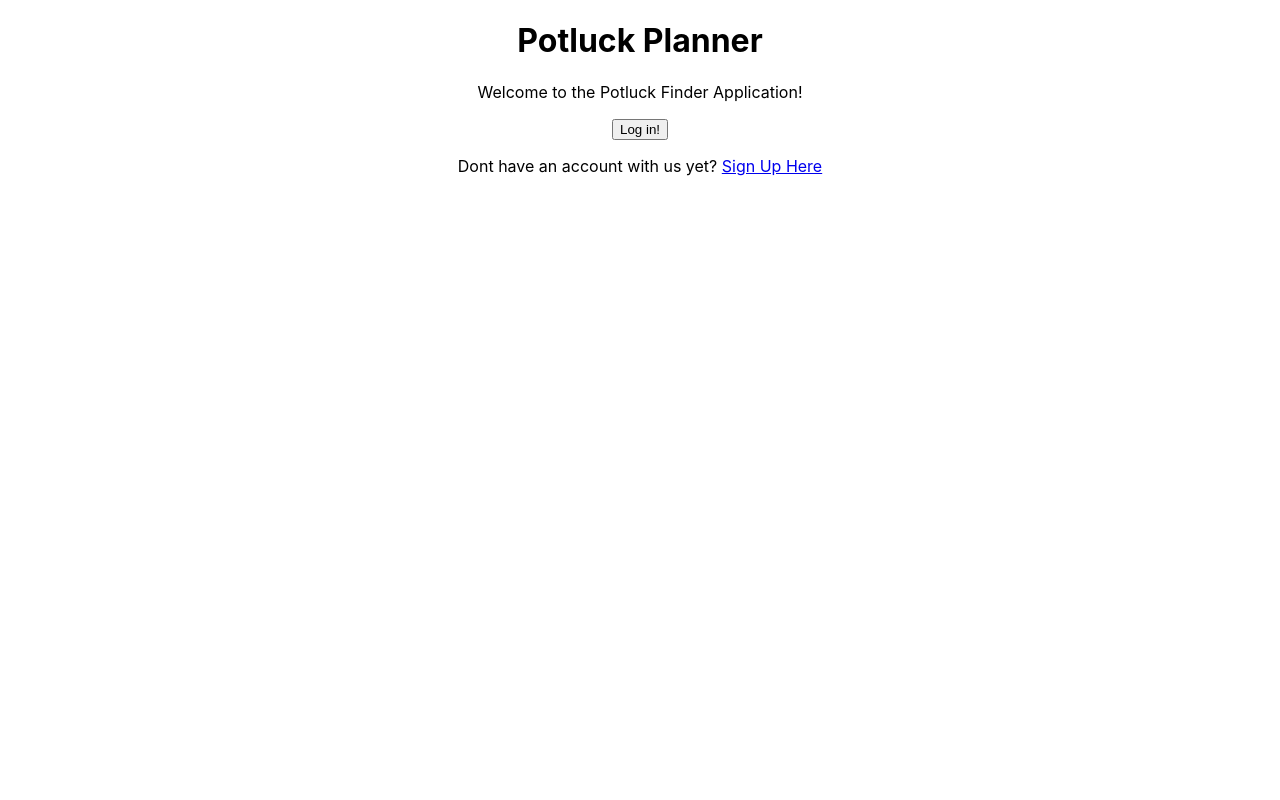
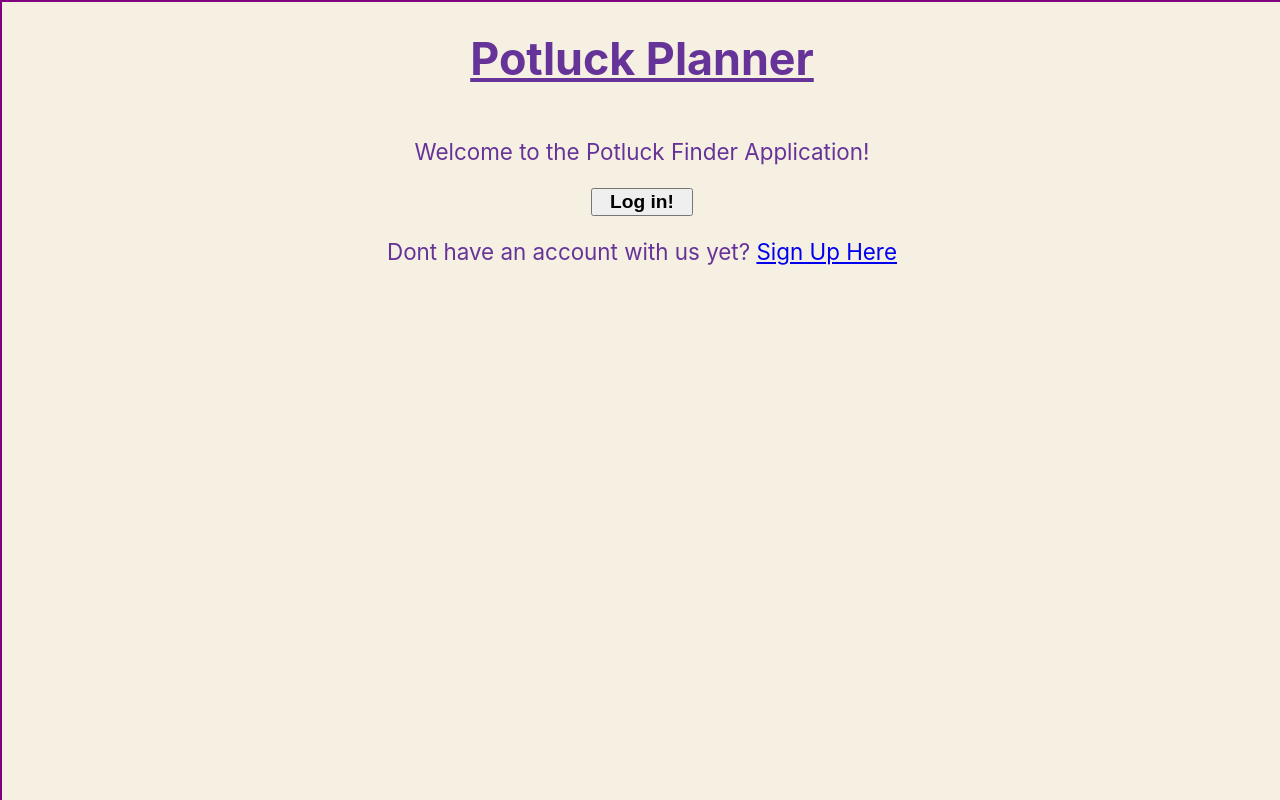
Before and after one commit to Build-Week-Potluck-Planner-tt41/front-end, a React (Create React App) app in the folder potluck/: page / in a window 1280 px wide. Shown: the top 800 px of the page. Built offline with nearby package versions, Linux system fonts and the light colour scheme; no server answers.

Commit message:
some styling and some errors fixed

```diff
--- a/potluck/public/index.html
+++ b/potluck/public/index.html
@@ -9,8 +9,11 @@
       name="description"
       content="Web site created using create-react-app"
     />
-    <link rel="preconnect" href="https://fonts.gstatic.com">
-    <link href="https://fonts.googleapis.com/css2?family=Poppins:ital,wght@0,300;0,400;0,500;0,600;0,700;0,800;0,900;1,300;1,400;1,500;1,600;1,700;1,800;1,900&display=swap" rel="stylesheet">
+    <link rel="preconnect" href="https://fonts.gstatic.com" />
+    <link
+      href="https://fonts.googleapis.com/css2?family=Poppins:ital,wght@0,300;0,400;0,500;0,600;0,700;0,800;0,900;1,300;1,400;1,500;1,600;1,700;1,800;1,900&display=swap"
+      rel="stylesheet"
+    />
     <link rel="apple-touch-icon" href="%PUBLIC_URL%/logo192.png" />
     <!--
       manifest.json provides metadata used when your web app is installed on a
@@ -26,7 +29,7 @@
       work correctly both with client-side routing and a non-root public URL.
       Learn how to configure a non-root public URL by running `npm run build`.
     -->
-    <title>React App</title>
+    <title>Potluck Organizer</title>
   </head>
   <body>
     <noscript>You need to enable JavaScript to run this app.</noscript>
--- a/potluck/src/App.js
+++ b/potluck/src/App.js
@@ -5,13 +5,13 @@ import AddPotLuck from "./components/addPotLuck";
 import { Route, Switch } from "react-router-dom";
 import SignUpForm from "./components/signUpForm";
 import LoginForm from "./components/LoginForm";
-import "./App.css";
 import GuestDash from "./components/guestDash";
 import SearchPot from "./components/searchPot";
 import AddGuestFood from "./components/addGuestFood";
 import DisplayGuestPot from "./components/displayGuestPot";
 import OrganizerDash from "./components/organizerDash";
 import EditPotluck from "./components/editPotluck";
+import "./App.css";
 
 function App() {
   const getPotLuck = () => {
--- a/potluck/src/components/HomePage.js
+++ b/potluck/src/components/HomePage.js
@@ -1,20 +1,54 @@
-import React from 'react'
-import {Link} from 'react-router-dom'
-const  HomePage = () => {
-
-    const handleSubmit= () =>{
-        window.location.href = "/login"
-    }
-return(
-    <header>
+import React from "react";
+import { Link } from "react-router-dom";
+import styled from "styled-components";
+const HomePage = () => {
+  const handleSubmit = () => {
+    window.location.href = "/login";
+  };
+  return (
+    <HomeHeader>
+      <HomeDiv>
         <h1>Potluck Planner</h1>
         <p>Welcome to the Potluck Finder Application!</p>
         <button onClick={handleSubmit}>Log in!</button>
-        <p>Dont have an account with us yet? <Link to ="/sign-up">Sign Up Here</Link> </p>
-    </header>
+        <p>
+          Dont have an account with us yet?{" "}
+          <Link to="/sign-up">Sign Up Here</Link>{" "}
+        </p>
+      </HomeDiv>
+    </HomeHeader>
+  );
+};
 
-)
-}
+const HomeHeader = styled.header`
+  background: #f5f0e1;
+  color: #663399;
+  width: 100%;
+  height: 130vh;
+  font-size: 1.4rem;
+  border: 2px purple solid;
+`;
 
+const HomeDiv = styled.div`
+  display: flex;
+  flex-direction: column;
+  justify-content: center;
+  align-items: center;
+
+  button {
+    font-size: 1.2rem;
+    font-weight: bold;
+    width: 8%;
+    text-decoration: none;
+  }
+
+  h1 {
+    text-decoration: underline;
+  }
+
+  p {
+    text-decoration: none;
+  }
+`;
 
 export default HomePage;
--- a/potluck/src/components/guestDash.js
+++ b/potluck/src/components/guestDash.js
@@ -1,107 +1,106 @@
-import React,{useState, useEffect}from 'react'
-import { axiosWithAuth } from '../utils/axioswithauth'
-import { useParams, Link, useHistory} from 'react-router-dom'
-import PotLuckCard, {PotCardDiv} from './potLuckCard'
-import styled from 'styled-components'
-import SearchPot from './searchPot'
+import React, { useState, useEffect } from "react";
+import { axiosWithAuth } from "../utils/axioswithauth";
+import { useParams, Link, useHistory } from "react-router-dom";
+import { PotCardDiv } from "./potLuckCard";
+import styled from "styled-components";
 
-function GuestDash ({getPotLuck}){
+function GuestDash({ getPotLuck }) {
+  const [potLuck, setPotLuck] = useState([]);
+  const [user, setUser] = useState([]);
+  // const[confirmedGuest, setConfirmedGuest] = useState([])
+  const { id } = useParams();
+  const { push } = useHistory();
+  console.log(user, id);
 
-    const[potLuck, setPotLuck]= useState([])
-    const [user, setUser] =useState([])
-    // const[confirmedGuest, setConfirmedGuest] = useState([])
-    const {id} = useParams()
-    const {push} = useHistory();
-
-    const fetchPotLuck = () =>{
+  const fetchPotLuck = () => {
     axiosWithAuth()
-            .get('/potlucks')
-            .then((res) =>{
-                console.log('GET Res in Guest Dashboard:',res)
-                setPotLuck(res.data)
+      .get("/potlucks")
+      .then((res) => {
+        console.log("GET Res in Guest Dashboard:", res);
+        setPotLuck(res.data);
       })
-            .catch((err)=>{
-                console.log('ERR getting potluck:',err.message)
-            })
-          }
-
+      .catch((err) => {
+        console.log("ERR getting potluck:", err.message);
+      });
+  };
 
   const fetchGuest = () => {
     axiosWithAuth()
-            .get('/guests/1')
-            .then((res)=>{
-                console.log('guest res:', res)
-                setUser(res.data)
+      .get("/guests/1")
+      .then((res) => {
+        console.log("guest res:", res);
+        setUser(res.data);
       })
-            .catch((err)=>{
-                console.log('Err in getting JONATHAN:',err)
+      .catch((err) => {
+        console.log("Err in getting JONATHAN:", err);
+      });
+  };
+  useEffect(() => {
+    fetchPotLuck();
+    fetchGuest();
+  }, []);
+
+  const handleConfirm = () => {
+    axiosWithAuth()
+      .post("/potlucks/1/guests/1/confirm")
+      .then((res) => {
+        // window.alert('You have confirmed')
+        console.log("res inside of confirm:", res);
+        push("/add-guestfood");
       })
-        }
-        useEffect(()=>{
-            fetchPotLuck()
-            fetchGuest()
-        },[])
+      .catch((err) => {
+        console.log("error confirming guest:", err);
+        window.alert("you have been confirmed to join this potluck");
+      });
+  };
 
-        const handleConfirm =() =>{
-            axiosWithAuth()
-            .post('/potlucks/1/guests/1/confirm')
-            .then((res) =>{
-                // window.alert('You have confirmed')
-                console.log('res inside of confirm:',res)
-                push('/add-guestfood')
-            })
-            .catch((err)=>{
-                console.log('error confirming guest:',err)
-                window.alert('you have been confirmed to join this potluck')
-            })
-        }
-
-
-    return(
-
-        <StyledGuestDashDiv >
+  return (
+    <StyledGuestDashDiv>
       <h2>Welcome to Guest DashBoard </h2>
-               <Link to='/searchPotLuck'>Search Potluck</Link>
+      <Link to="/searchPotLuck">Search Potluck</Link>
       <ol>
-                {potLuck.map((potlucks) =>{
-                 return <PotCardDiv key={potlucks.potluck_id}>
-                       <h3>Potluck Name:<br></br>{potlucks.potluck_name}</h3>
+        {potLuck.map((potlucks) => {
+          return (
+            <PotCardDiv key={potlucks.potluck_id}>
+              <h3>
+                Potluck Name:<br></br>
+                {potlucks.potluck_name}
+              </h3>
               <h3>Date:{potlucks.date}</h3>
               <h3>Location:{potlucks.location}</h3>
               <h3>Starting Time:{potlucks.time}</h3>
               <button onClick={handleConfirm}>Confirm</button>
-
             </PotCardDiv>
+          );
         })}
       </ol>
-
     </StyledGuestDashDiv>
-
-    )}
+  );
+}
 
 export default GuestDash;
 
-const StyledGuestDashDiv = styled.div `
-display:flex;
-flex-direction:column;
-align-items:center;
-justify-content:center;
-font-family: 'Poppins', sans-serif;
-width:100%;
-background:#f5f0e1;
-height:100vh;
-color:#DC143C;
+const StyledGuestDashDiv = styled.div`
+  display: flex;
+  flex-direction: column;
+  align-items: center;
+  justify-content: center;
+  font-family: "Poppins", sans-serif;
+  width: 100%;
+  background: #f5f0e1;
+  height: 100vh;
+  color: #dc143c;
 
-h2{
+  h2 {
     border: 1px solid black;
-    border-radius:15px;
-    padding:1%;
-    text-align:center;
-    background:#1e3d59;
-    color:#DC143C;
-    text-decoration:underline;
+    border-radius: 15px;
+    padding: 1%;
+    text-align: center;
+    background: #1e3d59;
+    color: #dc143c;
+    text-decoration: underline;
   }
-`
+`;
 
 // const fetchConfirmedGuest = () => {
 //     axiosWithAuth()
--- a/potluck/src/components/searchPot.js
+++ b/potluck/src/components/searchPot.js
@@ -1,77 +1,84 @@
-import React, {useState,useEffect} from 'react'
-import {PotCardDiv} from './potLuckCard'
-import {axiosWithAuth} from '../utils/axioswithauth'
-import {Link} from 'react-router-dom'
-
+import React, { useState, useEffect } from "react";
+import { PotCardDiv } from "./potLuckCard";
+import { axiosWithAuth } from "../utils/axioswithauth";
+import { Link } from "react-router-dom";
 
 const initialValue = {
-    potluck_name:'',
-}
+  potluck_name: "",
+};
 
+const SearchPot = ({ potLuck }) => {
+  const [formValues, setFormValues] = useState(initialValue);
+  const [searchResults, setSearchResults] = useState([]);
 
+  console.log("search results are HERE:", searchResults);
 
-const SearchPot = ({potLuck}) =>{
-    const [formValues,setFormValues] = useState(initialValue)
-    const [searchResults, setSearchResults] = useState([])
+  const fetchPotLuck = () => {
+    axiosWithAuth()
+      .get("/potlucks")
+      .then((res) => {
+        console.log("GET Res in Search:", res);
+        setSearchResults(res.data);
+      })
+      .catch((err) => {
+        console.log("ERR in Search:", err.message);
+      });
+  };
+  useEffect(() => {
+    fetchPotLuck();
+  }, []);
 
-    console.log('search results are HERE:',searchResults)
+  const onChange = (e) => {
+    e.persist();
+    setFormValues({
+      [e.target.name]: e.target.value,
+    });
+  };
 
-    const fetchPotLuck = () =>{
-        axiosWithAuth()
-        .get('/potlucks')
-        .then((res) =>{
-            console.log('GET Res in Search:',res)
-            setSearchResults(res.data)
-        })
-        .catch((err)=>{
-            console.log('ERR in Search:',err.message)
-        })
-      }
-      useEffect(() =>{
-        fetchPotLuck()
-    },[])
+  const onSubmit = (e) => {
+    e.preventDefault();
+    setSearchResults(onChange);
+  };
 
-    const onChange=(e) =>{
-        e.persist()
-        setFormValues({
-            [e.target.name]: e.target.value
-        })
-    }
-
-
-    const onSubmit = (e) =>{
-        e.preventDefault()
-        setSearchResults(onChange)
-    }
-
-    return(
-        <div className='search-container'>
-            <Link to ='/guest'>Back to Guest Dash</Link>
+  return (
+    <div className="search-container">
+      <Link to="/guest">Back to Guest Dash</Link>
+      <h1>Search Here</h1>
+      <p>(*Type: 'foo','baz','toz'*) To see Potluck</p>
       <form onSubmit={onSubmit}>
-                    <input type='text' name='name' value={formValues.potluck_name} onChange={onChange} placeholder='Search Potlucks'></input>
-                    <button type='submit'>Search</button>
+        <input
+          type="text"
+          name="name"
+          value={formValues.potluck_name}
+          onChange={onChange}
+          placeholder="Search Potlucks"
+        ></input>
+        <button type="submit">Search</button>
       </form>
-            <div className='fetched-potluck'>
-                {searchResults.map(res => {
-               if(res.potluck_name === formValues.name){
-                   return <PotCardDiv>
-                    <h3>Potluck Name:<br></br>{res.potluck_name}</h3>
+      <div className="fetched-potluck">
+        {searchResults.map((res) => {
+          if (res.potluck_name === formValues.name) {
+            return (
+              <PotCardDiv>
+                <h3>
+                  Potluck Name:<br></br>
+                  {res.potluck_name}
+                </h3>
                 <h3>Date:{res.date}</h3>
                 <h3>Location:{res.location}</h3>
                 <h3>Starting Time:{res.time}</h3>
               </PotCardDiv>
-               }else{
-                  return <div />
+            );
+          } else {
+            return <div />;
           }
-           }
-           )}
+        })}
       </div>
     </div>
+  );
+};
 
-    )
-    }
-
-export default SearchPot
+export default SearchPot;
 
 // {/* {fetchPotLuck.map((res) =>{
 //     if(res.data.potluck_name){
```
Also changed, not shown: 1 other file (tests, documents, lock files or other folders). Lines whose indentation alone changed are shown as unchanged.
